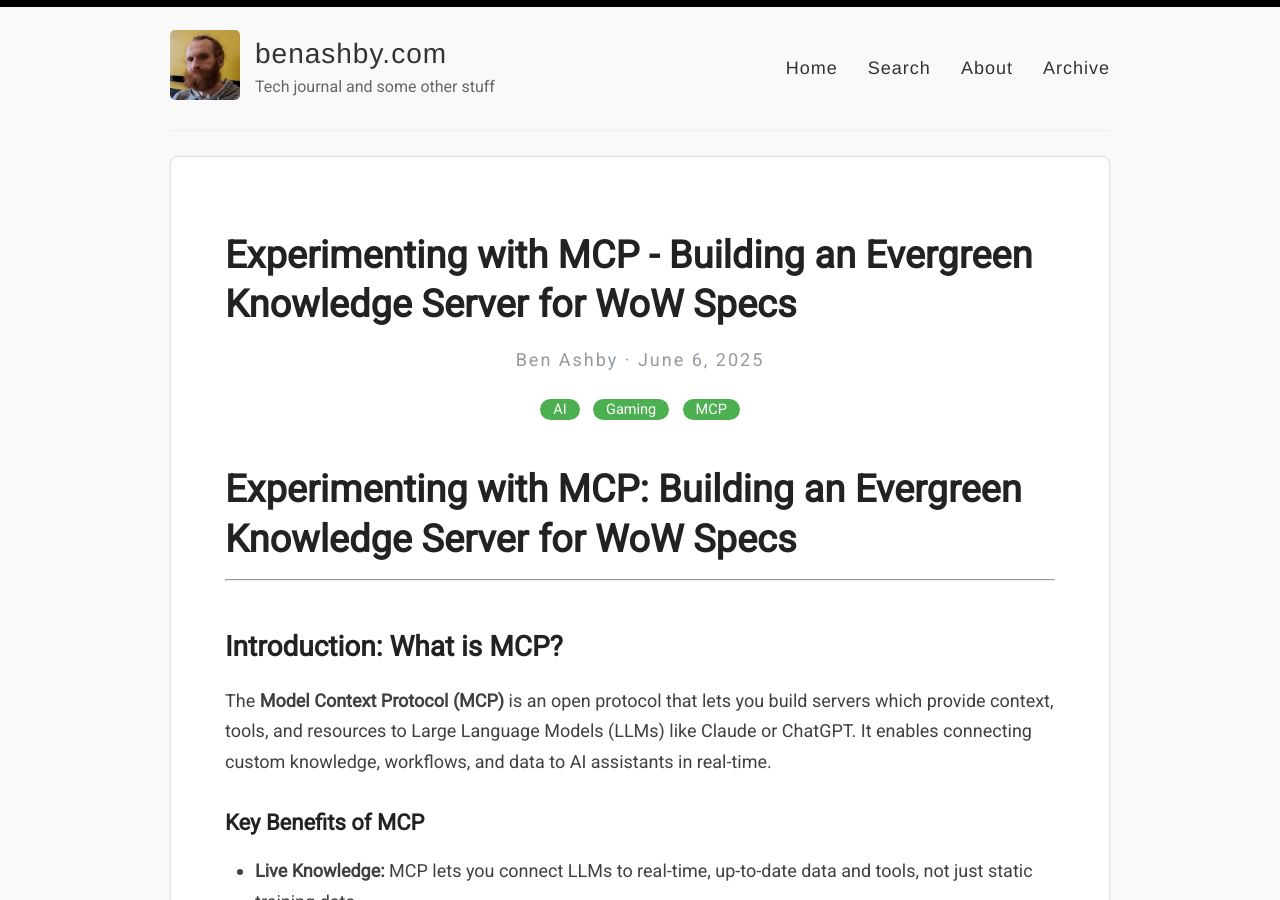
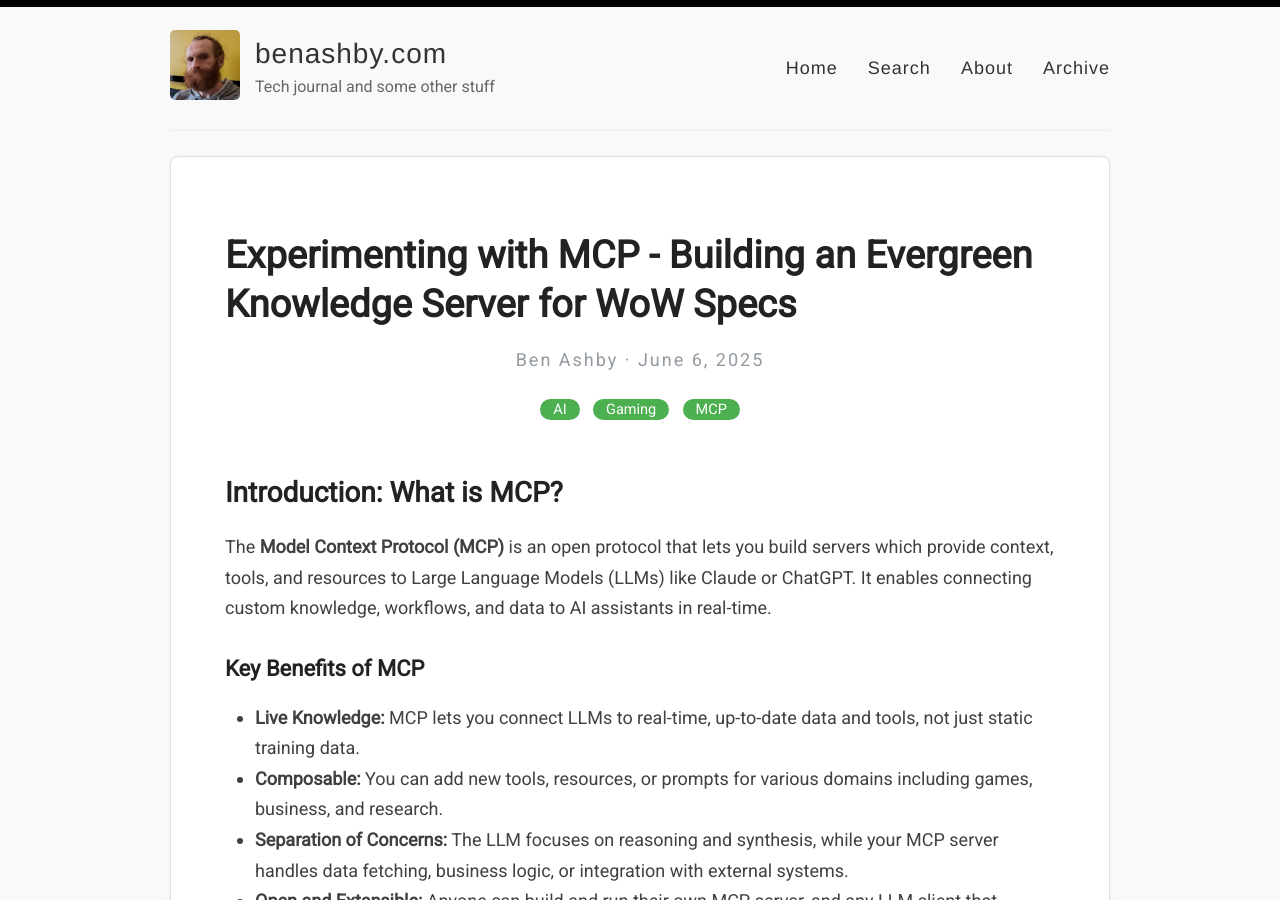
Before and after one commit to benashby/benashby.github.io, a Jekyll site: the page built from _posts/2025-06-06-experimenting-with-mcp-wow-knowledge-server.md, in a window 1280 px wide and 900 px high. Built offline with Jekyll 4.4.1, drawn with Linux system fonts in a browser that asks for light colours.

Commit message:
Remove redundant blog post header in MCP WoW knowledge server article.

```diff
--- a/_posts/2025-06-06-experimenting-with-mcp-wow-knowledge-server.md
+++ b/_posts/2025-06-06-experimenting-with-mcp-wow-knowledge-server.md
@@ -3,10 +3,6 @@ layout: post
 title: Experimenting with MCP - Building an Evergreen Knowledge Server for WoW Specs
 categories: [AI, Gaming, MCP]
 excerpt: Learn how to build a Model Context Protocol (MCP) server that provides real-time knowledge about various World of Warcraft specializations, connecting LLMs like Claude to current game information.
----
-
-# Experimenting with MCP: Building an Evergreen Knowledge Server for WoW Specs
-
 ---
 
 ## Introduction: What is MCP?
```
